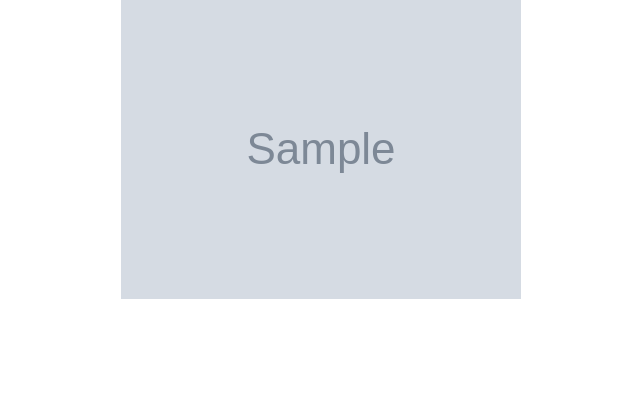
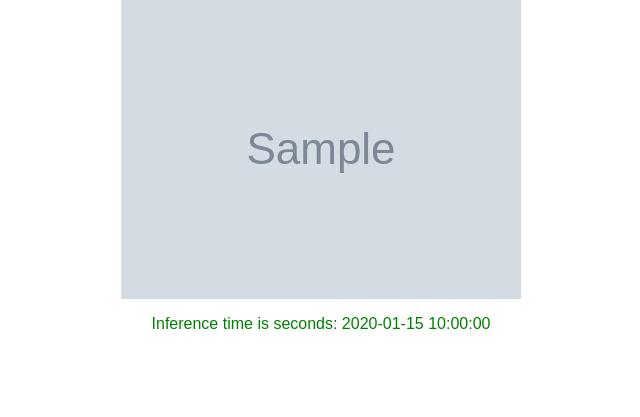
Before and after one commit to intel/ai-innovation-bridge, a Flask app: template genai-rockstar-challenge-2023/templates/index.html in a window 1280 px wide. Shown: the part 227-644 px from the top of the page, without its empty margins (319-959 px from the left). Run offline with Flask 3, Linux system fonts and the light colour scheme; the template is opened without the code that fills it: most values are stand-ins (such as "Sample title", 1, 10 or a date in 2020); grey boxes marked "Sample" are stand-in pictures.

Commit message:
Fix broken image, add loading gif, add Inference time

```diff
--- a/genai-rockstar-challenge-2023/templates/index.html
+++ b/genai-rockstar-challenge-2023/templates/index.html
@@ -36,11 +36,16 @@
         <br><br>
         <button id="generate-button" type="submit">Generate Image</button>
     </form>
-    <div id="generated-image">
+    <div id="generated-image" style="display: flex; justify-content: center; align-items: center;">
         {% if generated_image_url %}
-        <img src="{{ generated_image_url }}" alt="Generated Image">
+        <img src="{{ generated_image_url }}" alt="{{ inference_time }}" title="{{ inference_time }}">
         {% endif %}
     </div>
+    <p style="color: green;">
+        {% if generated_image_url %}
+        Inference time is seconds: {{ inference_time }}
+        {% endif %}
+    </p>
 
     <script>
         // JavaScript to handle UI interactions
@@ -61,7 +66,7 @@
             // Replace this with your stable diffusion code logic
             // Generate and return the image URL
             // Example:
-            const imageUrl = 'path_to_generated_image.jpg';
+            const imageUrl = 'https://www.intel.com/content/dam/support/us/en/multimedia/images_common/intel-loading.gif';
             return imageUrl;
         }
     </script>
```
